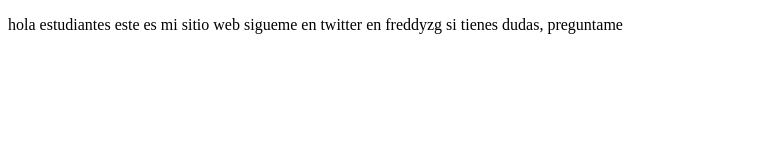
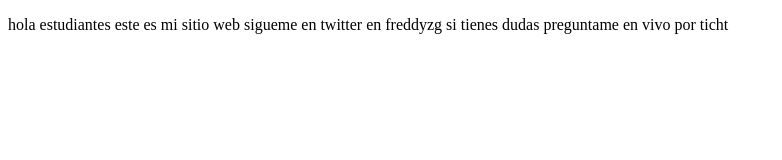
Before and after one commit to Freddyzg/proyectoDemoCursoPrework, a plain HTML site: page index.html in a window 1280 px wide. Shown: the whole page, without its empty margins (0-782 px from the left). Drawn offline with Linux system fonts and the light colour scheme.

Commit message:
cambios agregamos sitio de twitch

```diff
--- a/index.html
+++ b/index.html
@@ -9,7 +9,7 @@
 <body>
     <p>
         hola estudiantes este es mi sitio web
-         sigueme en twitter en freddyzg si tienes dudas, preguntame
+         sigueme en twitter en freddyzg si tienes dudas preguntame en vivo por ticht
     </p>
 </body>
 </html>
```
